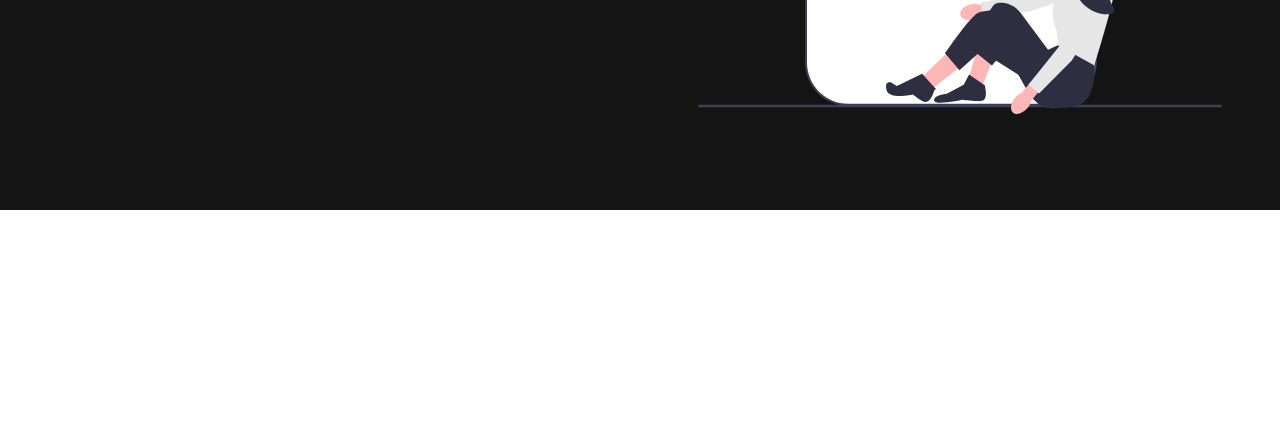
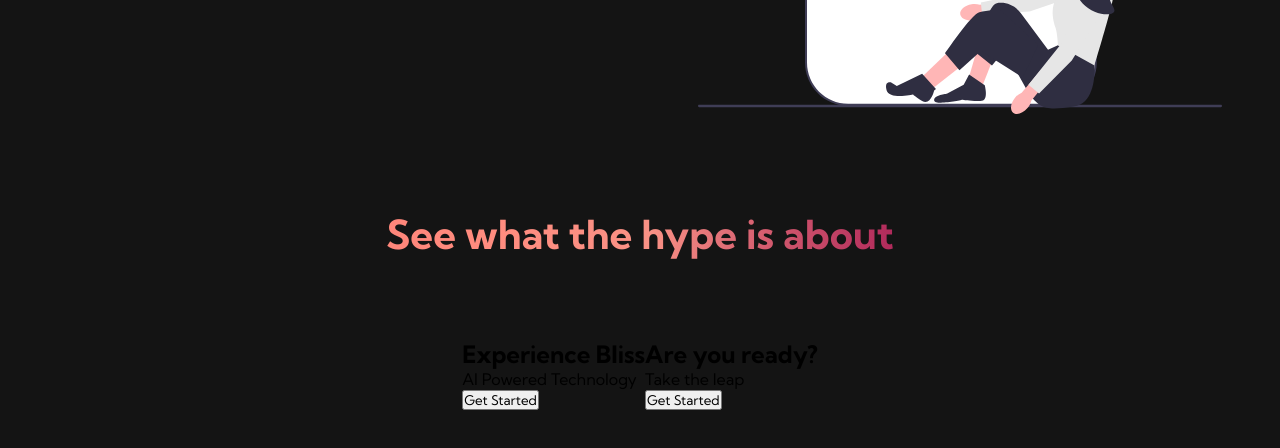
Before and after one commit to chaoryy/first, a plain HTML site: page index.html in a window 1280 px wide. Shown: the part 590-1038 px from the top of the page. Before the commit the page ends 800 px from the top, so only its background shows below. Drawn offline with Linux system fonts and the light colour scheme.

```diff
--- a/index.html
+++ b/index.html
@@ -44,6 +44,22 @@
             </div>
         </div>
     </div>
+    <!--Services-->
+    <div class="services">
+        <h1>See what the hype is about</h1>
+        <div class="services__container">
+            <div class="services__card">
+                <h2>Experience Bliss</h2>
+                <p>AI Powered Technology</p>
+                <button>Get Started</button>
+            </div>
+            <div class="services__card">
+                <h2>Are you ready?</h2>
+                <p>Take the leap</p>
+                <button>Get Started</button>
+            </div>
+        </div>
+    </div>
 
 
     <script src="app.js"></script>
--- a/style.css
+++ b/style.css
@@ -343,3 +343,31 @@ z-index: 999;
         margin: 2.5rem 0;
     }
 }
+
+/*Services Css*/
+
+.services {
+    background: #141414;
+    display: flex;
+    flex-direction: column;
+    align-items: center;
+    height: 100vh;
+}
+
+.services h1 {
+    background-color: #ff8177;
+    background-image: linear-gradient(to right, #ff8177 0%, #ff867a 0%, #ff8c7f 21%, #f99185 52%, #cf556c 78%, #b12a5b 100%);
+    background-size: 100%;
+    margin-bottom: 5rem;
+    font-size: 2.5rem;
+    -webkit-background-clip: text;
+    -moz-background-clip: text;
+    -webkit-text-fill-color: transparent;
+    -moz-text-fill-color: transparent
+}
+
+.services__container {
+    display: flex;
+    justify-self: center;
+    flex-wrap: wrap;
+}
```
Also changed, not shown: images/pic3.jpeg (added), images/pic4.jpg (added).
